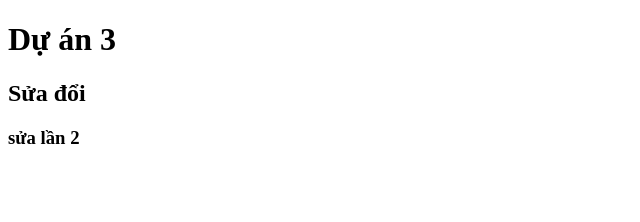
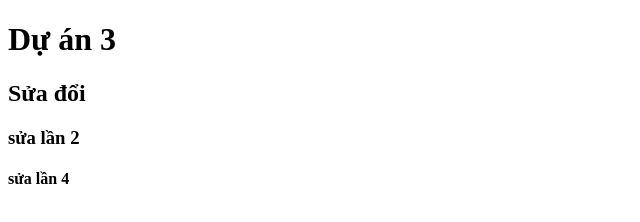
Before and after one commit to NguyenDinhPhat23IT205/Duan3, a plain HTML site: page index.html in a window 1280 px wide. Shown: the full height of the page, 0-640 px from the left. Drawn offline with Linux system fonts and the light colour scheme.

Commit message:
test commit lan 3

```diff
--- a/index.html
+++ b/index.html
@@ -9,5 +9,6 @@
     <h1>Dự án 3</h1>
     <h2>Sửa đổi</h2>
     <h3>sửa lần 2</h3>
+    <h4>sửa lần 4</h4>
   </body>
 </html>
```
